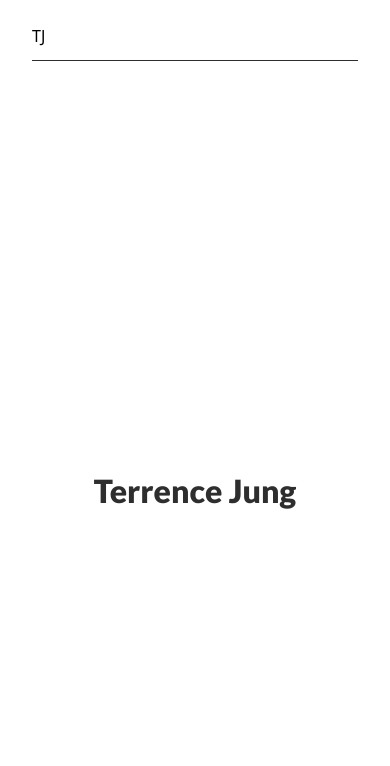
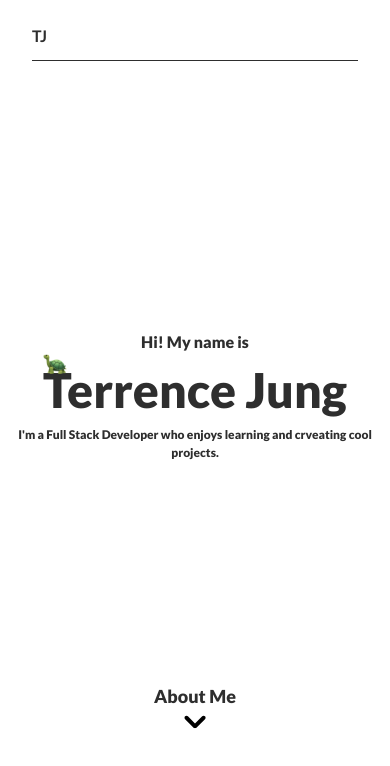
Before and after one commit to terrencejihoonjung/portfolio, a React (Vite) app: page / in a window 390 px wide. Shown: the top 766 px of the page. Built offline with nearby package versions, Linux system fonts and the light colour scheme.

Commit message:
finished cover page, going to work on hamburger menu for mobile next

```diff
--- a/src/App.tsx
+++ b/src/App.tsx
@@ -5,12 +5,12 @@ import Moon from "./assets/moon.svg";
 function App() {
   return (
     <BrowserRouter>
-      <div className="min-h-full min-w-full mx-auto p-4">
+      <div className="relative min-h-full min-w-full mx-auto p-4">
         <header>
           <nav className="flex flex-col px-4 py-2 tablet:px-8 desktop:px-8">
-            <div className="flex justify-between">
-              <h1>TJ</h1>
-              <span className="mobile:hidden font-lato text-text font-bold tablet:flex desktop:flex tablet:items-center tablet:space-x-8 desktop:items-center desktop:space-x-16">
+            <div className="flex justify-between font-lato text-text font-bold">
+              <button>TJ</button>
+              <span className="mobile:hidden  tablet:flex desktop:flex tablet:items-center tablet:space-x-8 desktop:items-center desktop:space-x-16">
                 <button>About</button>
                 <button>Projects</button>
                 <button>Contact</button>
--- a/src/pages/Home/Home.tsx
+++ b/src/pages/Home/Home.tsx
@@ -1,10 +1,45 @@
+import Turtle from "../../assets/turtle.svg";
+import DownArrow from "../../assets/downArrow.svg";
+
 function Home() {
   return (
-    <div className="h-screen flex flex-col justify-center items-center">
-      <h1 className="font-lato text-text font-black text-xl tablet:text-4xl desktop:text-5xl">
-        Terrence Jung
-      </h1>
-    </div>
+    <>
+      <div className="absolute inset-0 h-screen flex flex-col justify-around items-center">
+        <div></div>
+
+        <div className="flex flex-col justify-center items-center">
+          <h2 className="font-lato text-text font-black text-base tablet:text-base desktop:text-lg">
+            Hi! My name is
+          </h2>
+          <div className="relative flex items-center justify-center">
+            <img
+              src={Turtle}
+              alt="Turtle Icon"
+              className="absolute top-0 left-0 -mt-1 h-6 w-6 tablet:h-14 tablet:w-14 tablet:-mt-3.5 desktop:h-20 desktop:w-20 desktop:-mt-4"
+            />
+            <h1 className="font-lato text-text font-black text-2xl tablet:text-4xl desktop:text-5xl">
+              Terrence Jung
+            </h1>
+          </div>
+          <p className="font-lato text-text text-center font-black text-xs tablet:text-base desktop:text-lg">
+            I'm a Full Stack Developer who enjoys learning and crveating cool
+            projects.
+          </p>
+        </div>
+
+        <button className="flex flex-col items-center">
+          <p className="font-lato text-text font-black text-md tablet:text-sm desktop:text-md">
+            About Me
+          </p>
+
+          <img
+            src={DownArrow}
+            alt="Down Arrow Icon"
+            className="h-6 w-6 tablet:h-4 tablet:w-4 desktop:h-6 desktop:w-6"
+          />
+        </button>
+      </div>
+    </>
   );
 }
 
```
Also changed, not shown: src/assets/downArrow.svg (added), src/assets/turtle.svg (added).
